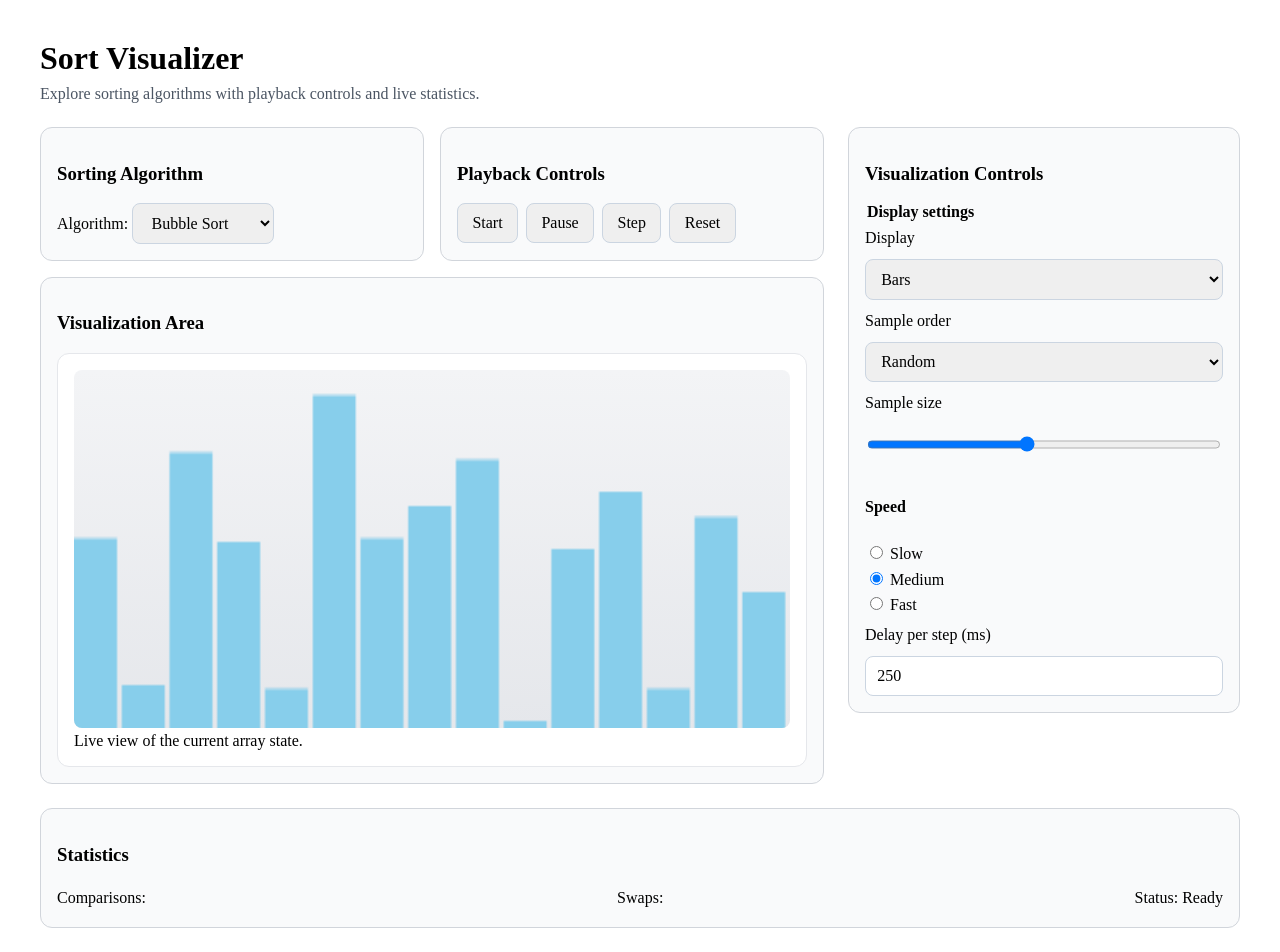
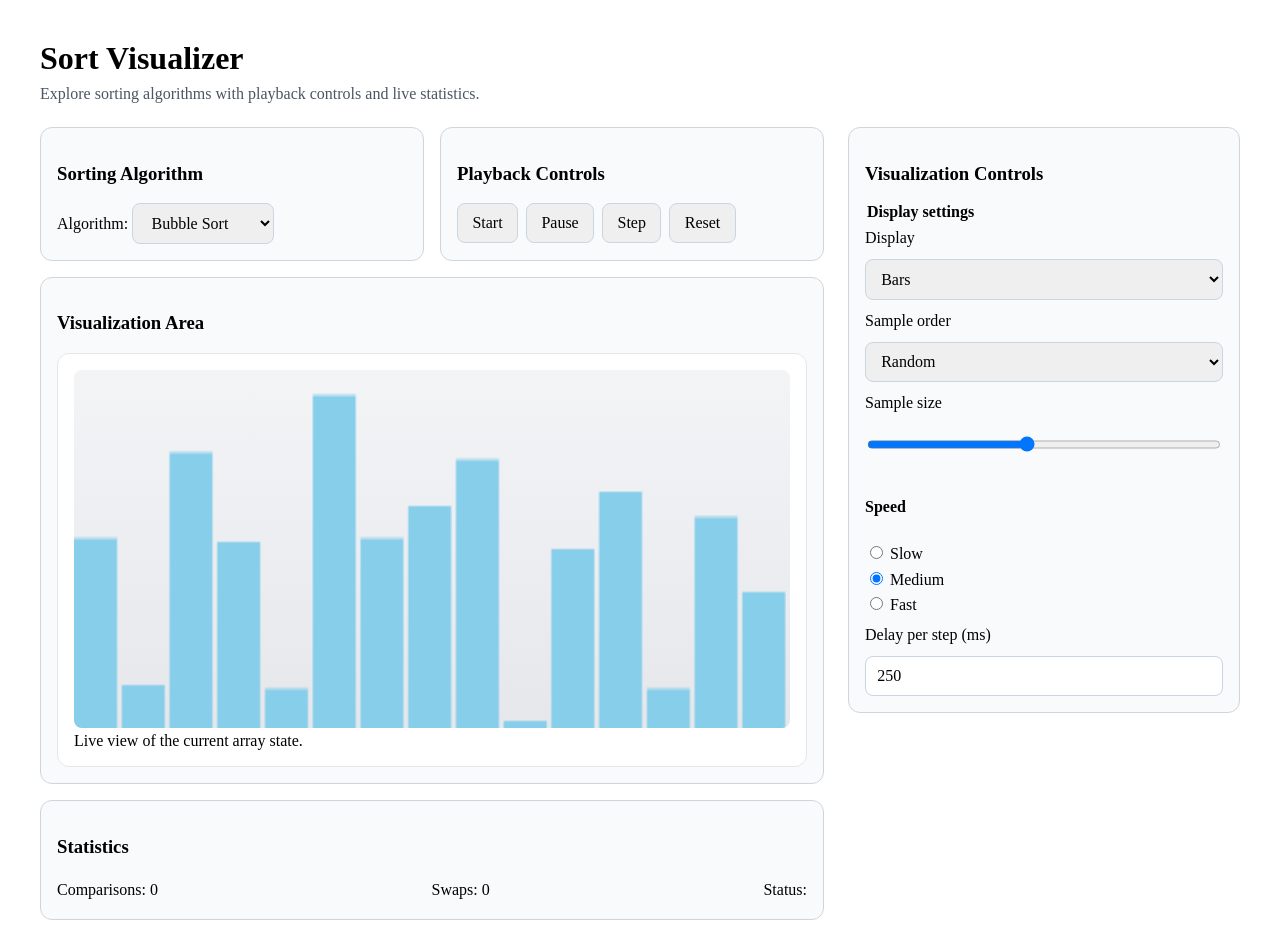
Before and after one commit to diamond2016/130_sort_visualizer, a Vue app: page / in a window 1280 px wide. Shown: the top 952 px of the page. Built offline with nearby package versions, Linux system fonts and the light colour scheme.

Commit message:
added step by step run (Step1)

```diff
--- a/src/App.vue
+++ b/src/App.vue
@@ -1,7 +1,6 @@
 <script setup lang="ts">
 import MainView from "#/views/Main.vue";
 import VisualizationControl from "#/views/VisualizationControl.vue";
-import Statistics from "#/views/Statistics.vue";
 </script>
 
 <template>
@@ -15,8 +14,6 @@ import Statistics from "#/views/Statistics.vue";
       <MainView />
       <VisualizationControl />
     </div>
-
-    <Statistics />
   </div>
 </template>
 
--- a/src/views/Main.vue
+++ b/src/views/Main.vue
@@ -3,18 +3,20 @@ import { onMounted, ref } from "vue";
 import { bubbleSort } from "#/utils/bubblesort";
 import { SortGenerator, SortedReturnResult } from "#/models/sorter";
 import { sleep } from '#/utils/helper'
+import Statistics from "#/views/Statistics.vue";
 
 // --- State ---
 const canvasRef = ref<HTMLCanvasElement | null>(null);
 const maxValue = 100;
 const maxSamples = 15;
-const speedTime = 100;
+const speedTime = 200;
 
+let swapn: number = 0
+let compn: number = 0
 const arrayRef = ref<number[]>([]);
-const comparing = ref<number[]>([]);
-const swapping = ref<number[]>([]);
-const comparisons = ref<number>(0);
-const swaps = ref<number>(0);
+const comparisons = ref<number>(compn);
+const swaps = ref<number>(swapn);
+const statusMessage = ref<string>("");
 
 
 // --- Helpers ---
@@ -47,32 +49,36 @@ async function runSort(gen: SortGenerator): Promise<void>{
 
   while (!step.done) {
     if (step.value.type === 'compare') {
-      highlight(step.value.indices)
-      await sleep(300)
+      compare(step.value.indices)
+      await sleep(speedTime)
     }
 
     if (step.value.type === 'swap') {
       swap(step.value.indices)
-      await sleep(300)
+      await sleep(speedTime)
     }
 
+    draw(arrayRef.value);
     step = await gen.next()
   }
 
   // final value
-  if (step.value) {
-    comparisons.value = step.value.comps;
-    swaps.value = step.value.swaps;
-  }
-    console.log('Statistiche finali:', step.value)
+  statusMessage.value = "Elaborazione completata"
 
 }
 
-function highlight(indices: number[]) {
-  comparing.value = indices
+function compare(indices: number[]) {
+  compn++;
+  comparisons.value = compn
+  status(" Comparing: ", indices)
 }
 function swap(indices: number[]) {
-  swapping.value = indices
+  swapn++;
+  swaps.value = swapn
+  status(" Swapping: ", indices)
+}
+function status(message: string, arr: number[]) {
+  statusMessage.value =  message + arr
 }
 
 const start = async () => {
@@ -89,8 +95,7 @@ const reset = () => {
   // Reset stats
   comparisons.value = 0;
   swaps.value = 0;
-  comparing.value = [];
-  swapping.value = [];
+  statusMessage.value = "";
 }
 
 onMounted(() => {
@@ -140,6 +145,12 @@ onMounted(() => {
         <figcaption>Live view of the current array state.</figcaption>
       </figure>
     </section>
+
+    <Statistics
+      :comparisons="comparisons"
+      :swaps="swaps"
+      :statusMessage="statusMessage"
+    />
   </main>
 </template>
 
--- a/src/views/Statistics.vue
+++ b/src/views/Statistics.vue
@@ -1,6 +1,6 @@
 <script setup lang="ts">
 // Default Props & Loading State
-const props = defineProps<{ comparisons: number; swaps: number }>()
+const props = defineProps<{ comparisons: number; swaps: number, statusMessage: string }>()
 </script>
 
 <template>
@@ -10,7 +10,7 @@ const props = defineProps<{ comparisons: number; swaps: number }>()
       <div class="stats-row">
       <p>Comparisons: <span>{{ props.comparisons }}</span></p>
       <p>Swaps: <span>{{ props.swaps }}</span></p>
-      <p class="status">Status: Ready</p>
+      <p class="status">Status: {{ props.statusMessage }}</p>
       </div>
     </section>
   </footer>
```
Also changed, not shown: 1 other file (tests, documents, lock files or other folders).
